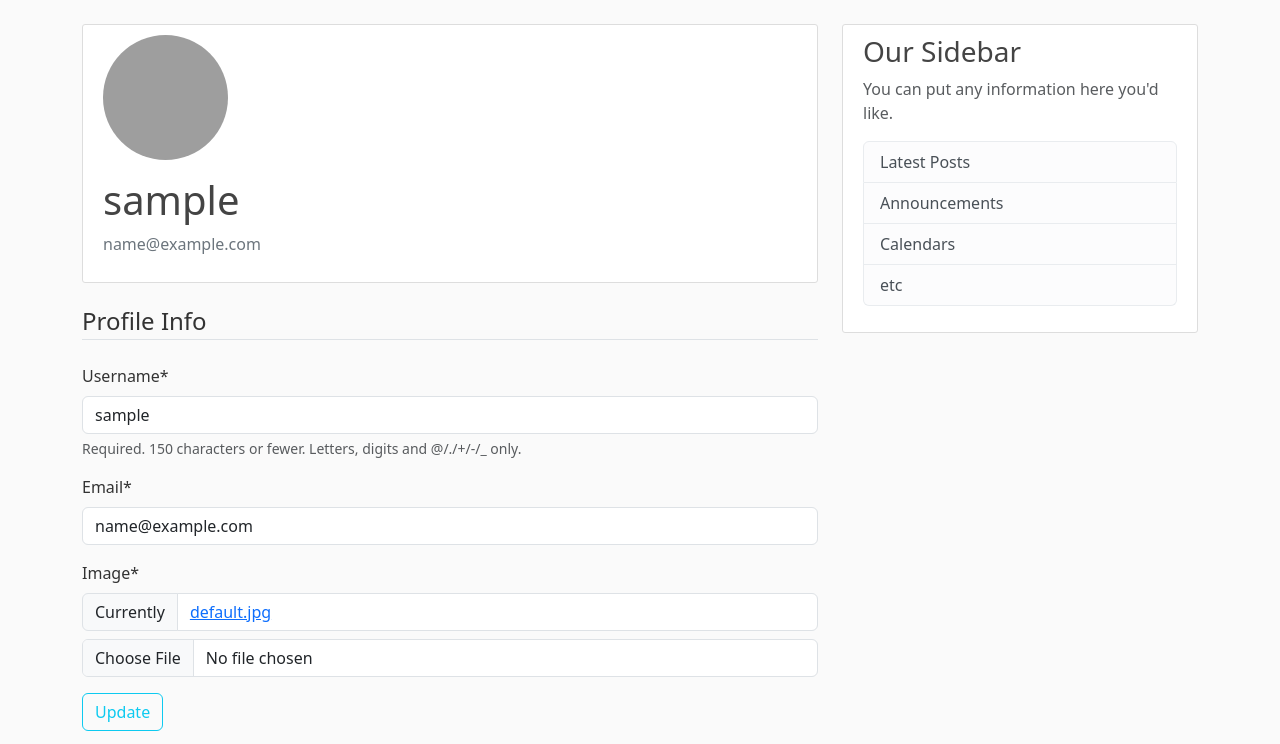
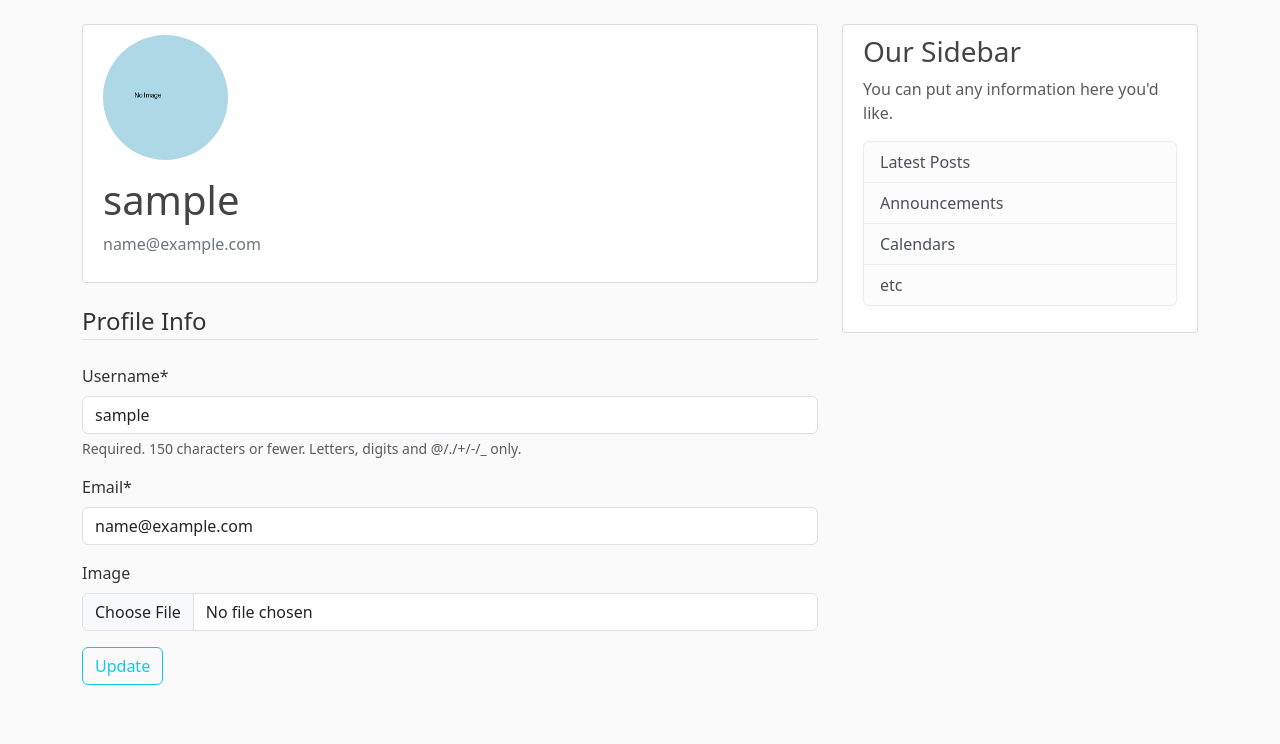
Before and after one commit to RichieG78/djangoproject_deploy, a Django app: page /profile/ in a window 1280 px wide. Shown: the part 56-800 px from the top of the page. Run offline with Django 5.2, Linux system fonts and the light colour scheme; the visitor is signed in with stand-in values (Sample User, id 1); some libraries are stand-ins or nearby versions; grey boxes are pictures that could not be loaded.

Commit message:
change model, template and static default.jpg

```diff
--- a/users/models.py
+++ b/users/models.py
@@ -5,7 +5,7 @@ from PIL import Image                           # NEEDED
 # Create your models here.
 class Profile(models.Model):
     user = models.OneToOneField(User, on_delete=models.CASCADE)
-    image = models.ImageField(default='default.jpg', upload_to='profile_pics')
+    image = models.ImageField(upload_to='profile_pics', blank=True, null=True)
 
     def __str__(self):
         return f'{self.user.username} Profile'
--- a/users/templates/users/profile.html
+++ b/users/templates/users/profile.html
@@ -1,10 +1,15 @@
 {% extends "blog/base.html" %}
+{% load static %}
 {% load crispy_forms_tags %}
 
 {% block content %}
     <div class="content-section">
         <div class="media">
-            <img class="rounded-circle account-img" src="{{ user.profile.image.url }}">
+           {% if user.profile.image %}
+				<img class="rounded-circle account-img" src="{{ user.profile.image.url }}">
+			{% else %}
+				<img class="rounded-circle account-img" src="{% static 'users/default.jpg' %}">
+			{% endif %}
             <div class="media-body">
                 <h2 class="account-heading">{{ user.username }}</h2>
                 <p class="text-secondary">{{ user.email }}</p>
```
Also changed, not shown: users/static/users/default.jpg (added), 1 other file.
